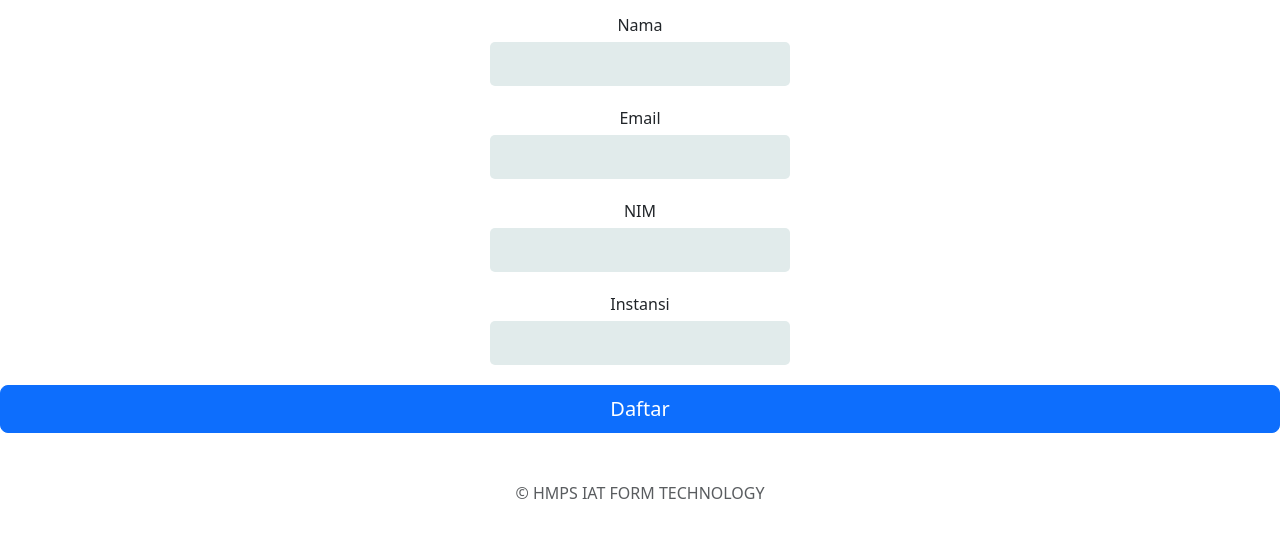
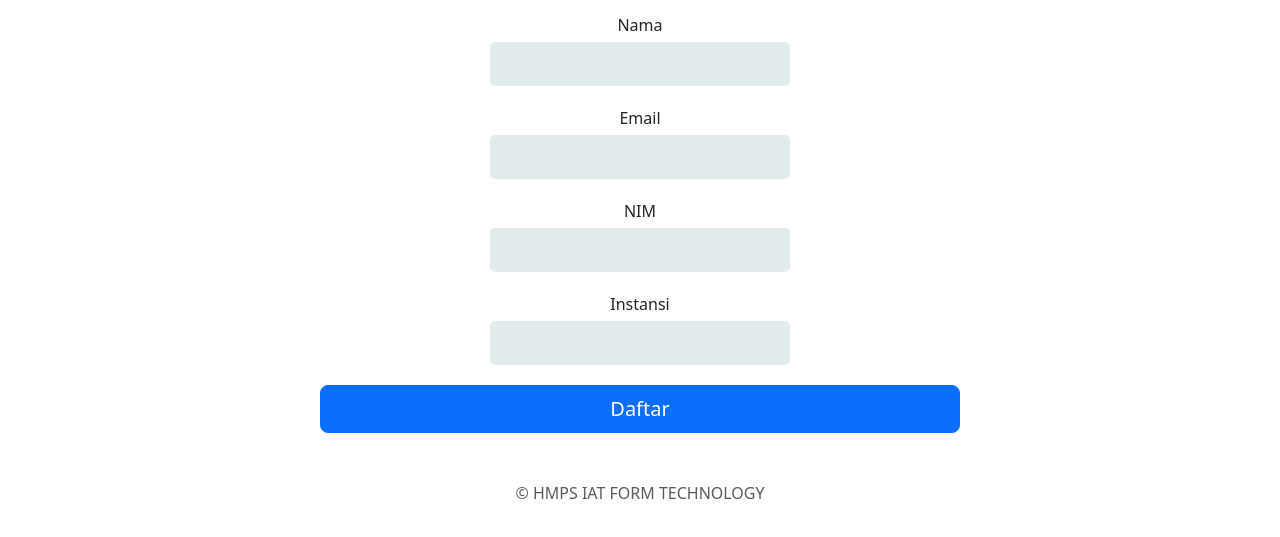
Before and after one commit to saddamfachri01/webbukubedah, a plain HTML site: page daftar.html in a window 1280 px wide. Shown: the part 179-716 px from the top of the page. Drawn offline with nearby package versions, Linux system fonts and the light colour scheme.

Commit message:
Update daftar.html

```diff
--- a/daftar.html
+++ b/daftar.html
@@ -25,7 +25,7 @@
           <label>Instansi<br>
             <input style="width: 300px; border-radius: 5px; border-style: none; background-color: rgb(225, 235, 235); padding: 10px; margin-top: 5px; margin-bottom: 20px;" name="Instansi" type="text">
           </label><br>
-          <button class="w-100 btn btn-lg btn-primary" type="submit">Daftar</button>
+          <button class="w-50 btn btn-lg btn-primary" type="submit">Daftar</button>
           <p class="mt-5 mb-3 text-muted">© HMPS IAT FORM TECHNOLOGY</p>
         </form>
       </main>
```
